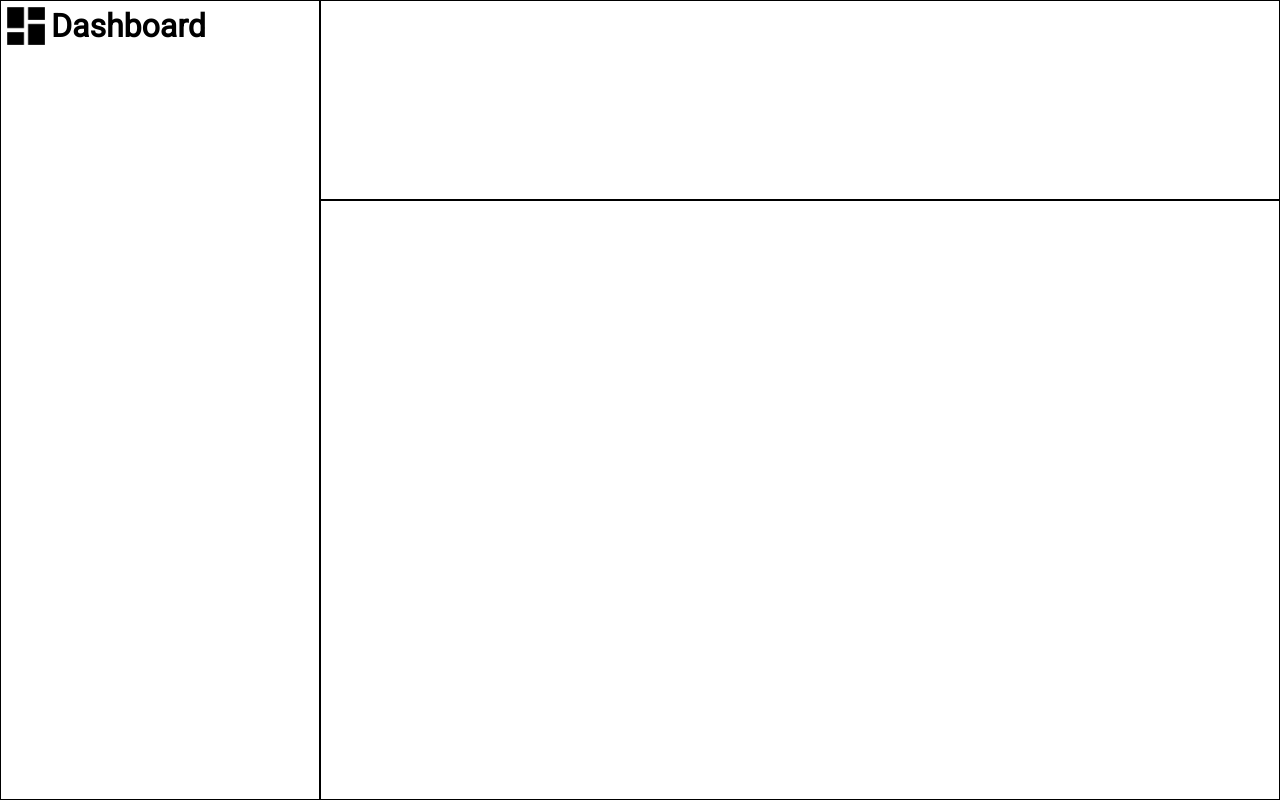
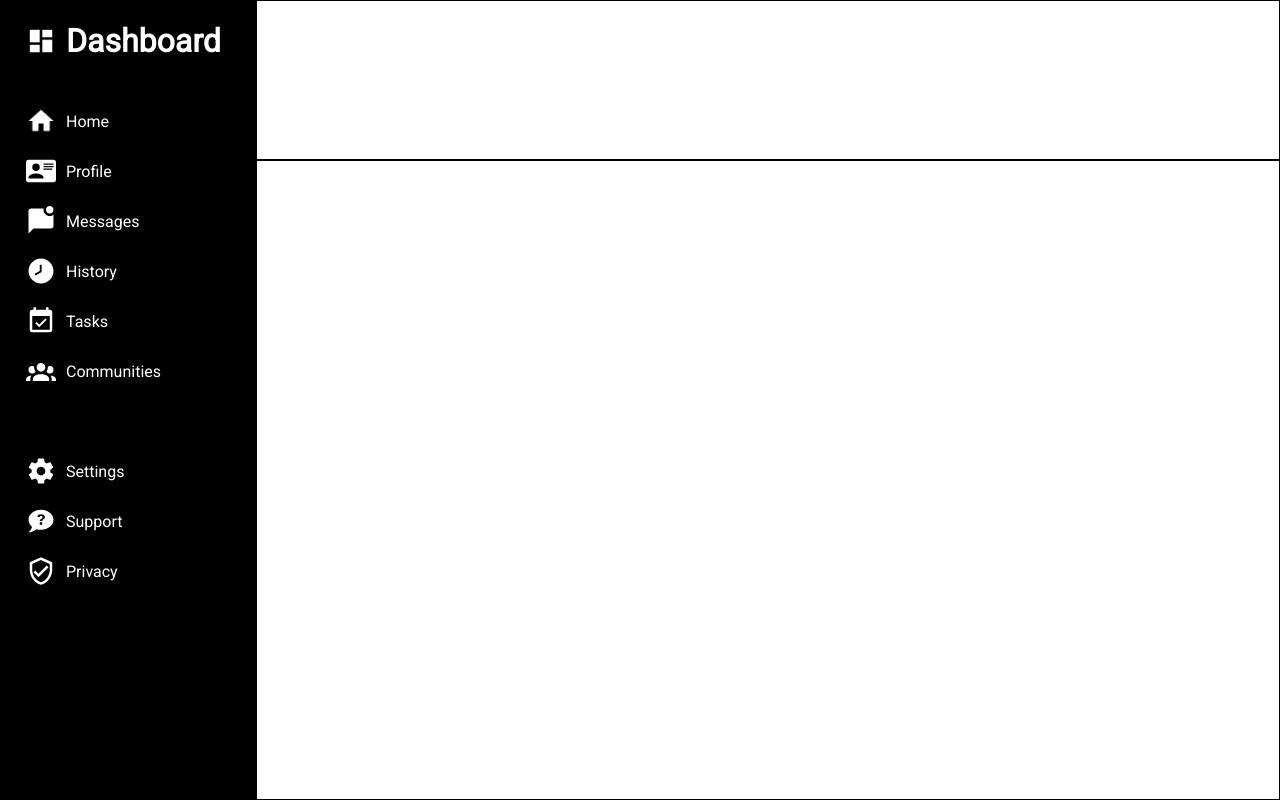
Before and after one commit to LuKa44x/Admin-Dashboard, a plain HTML site: page index.html in a window 1280 px wide. Drawn offline with Linux system fonts and the light colour scheme.

Commit message:
All sidebar changes
Worked on the sidebar:
Added a title to the sidebar
Added a ul with some lists and a tags in it.

```diff
--- a/index.html
+++ b/index.html
@@ -9,10 +9,23 @@
 <body>
    <div class="container">
         <div class="sidebarContainer">
-            <div class="title">
-            <img src="iconFolder/view-dashboard.png" alt="dashboard logo" class="logo">
-            <h1>Dashboard</h1>
-        </div>
+            <div class="sidebarTitle">
+                <img src="iconFolder/view-dashboard.png" alt="dashboard logo" class="logo">
+                <h1>Dashboard</h1>
+            </div>
+            <div class="sidebarContent">
+                <ul>
+                    <li class="sidebarList"><a href="#"><img src="iconFolder/home.png" alt="home icon" class="logo">Home</a></li>
+                    <li class="sidebarList"><a href="#"><img src="iconFolder/card-account-details.svg" alt="profile icon" class="logo">Profile</a></li>
+                    <li class="sidebarList"><a href="#"><img src="iconFolder/message-badge.svg" alt="message icon" class="logo">Messages</a></li>
+                    <li class="sidebarList"><a href="#"><img src="iconFolder/clock-time-eight.svg" alt="history icon" class="logo">History</a></li>
+                    <li class="sidebarList"><a href="#"><img src="iconFolder/calendar-check.svg" alt="tasks icon" class="logo">Tasks</a></li>
+                    <li class="sidebarList"><a href="#"><img src="iconFolder/account-group.svg" alt="communities icon" class="logo">Communities</a></li>
+                    <li class="sidebarList"><a href="#"><img src="iconFolder/cog.svg" alt="settings icon" class="logo">Settings</a></li>
+                    <li class="sidebarList"><a href="#"><img src="iconFolder/chat-question.svg" alt="support icon" class="logo">Support</a></li>
+                    <li class="sidebarList"><a href="#"><img src="iconFolder/shield-check-outline.svg" alt="privacy icon" class="logo">Privacy</a></li>
+                </ul>
+            </div>
         </div>
         <div class="headerContainer">
 
--- a/style.css
+++ b/style.css
@@ -11,8 +11,8 @@
 }
 .container{
     display:grid;
-    grid-template-columns: 1fr 3fr;
-    grid-template-rows: 1fr 3fr;
+    grid-template-columns: 1fr 4fr;
+    grid-template-rows: 1fr 4fr;
     height: 100%;
 }
 .container> div{
@@ -20,15 +20,31 @@
 }
 
 .logo{
-    width: 50px;
-    height: 50px;
+    width: 30px;
+    height: 30px;
+    margin:10px;
+    filter: invert(1); /* Invert the logo color */
 }
-.title{
+.sidebarTitle {
     display: flex;
     align-items: center;
-
+    margin-bottom:30px;
 }
 
+.sidebarList:nth-child(7){
+    margin-top: 50px;
+}
+
+a, .sidebarList{
+    text-decoration: none;
+    color: white;
+    display: flex;
+    align-items: center;
+    font-size: 16px;
+}
 .sidebarContainer{
     grid-row: 1/span 2;
+    padding:15px;
+    background-color: black;
+    color: white;
 }
```
